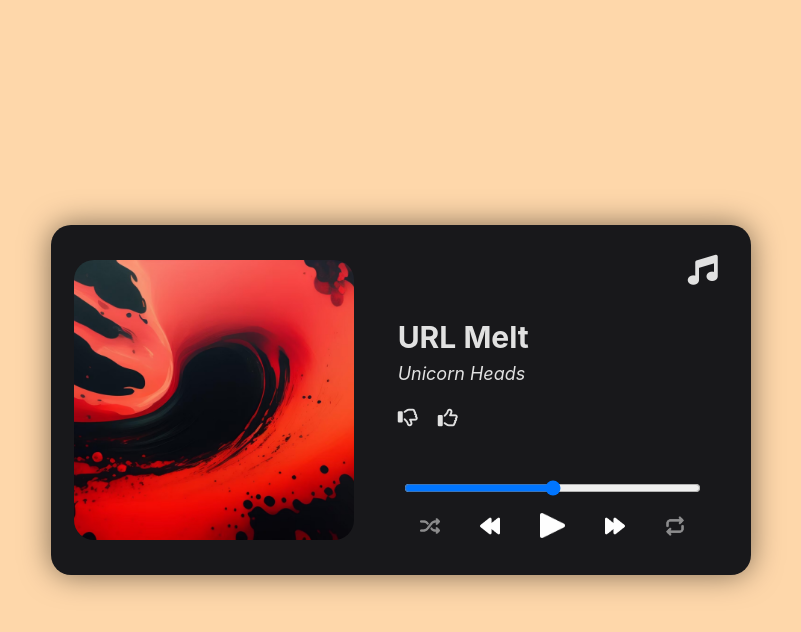
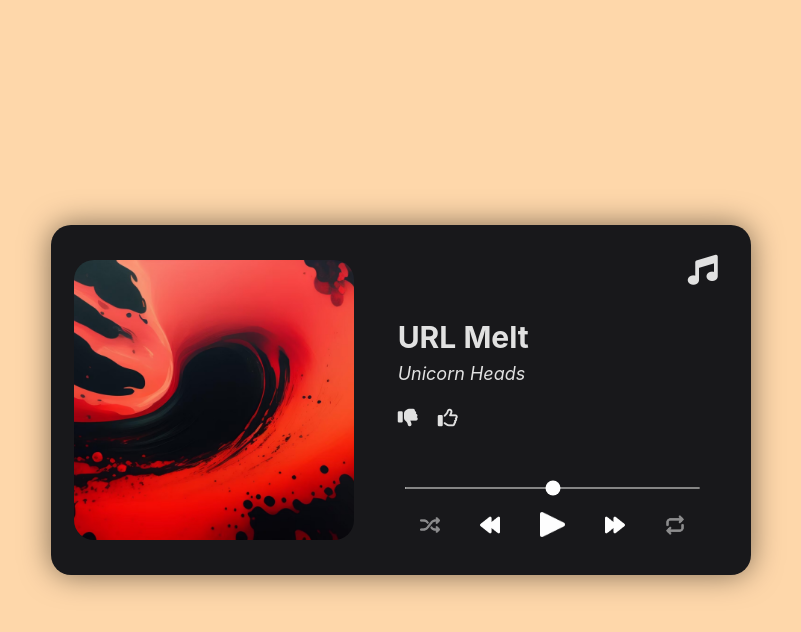
Before and after one commit to kinxori/Music-Media-Player-PRACTICE, a React (Vite) app: page / in a window 1280 px wide. Both pictures are taken after a click on the button 646 px from the left and 419 px from the top of the page. Shown: the top 632 px of the page, without its empty margins (239-1040 px from the left). Built offline with nearby package versions, Linux system fonts and the light colour scheme.

Commit message:
input range styles updated

```diff
--- a/src/App.tsx
+++ b/src/App.tsx
@@ -61,6 +61,9 @@ function App() {
   const [isRepeat, setRepeat] = useState("1");
   const [isTotalTime, setTotalTime] = useState("");
   const [isRestTime, setRestTime] = useState("");
+  const [isLiked, setLiked] = useState(false);
+  const [isDisliked, setDisliked] = useState(false);
+
   const [isSong, setSong] = useState({
     id: "",
     song: "",
@@ -113,6 +116,12 @@ function App() {
   const handleRepeat = () => {
     setRepeat(isRepeat === "1" ? "2" : isRepeat === "2" ? "3" : "1");
   };
+  const handleLiked = () => {
+    setLiked(!isLiked);
+  };
+  const handleDisliked = () => {
+    setDisliked(!isDisliked);
+  };
   return (
     <section className="background bg-orange-200 h-screen w-screen flex justify-center items-center relative m-0">
       <div className="media-player h-[350px] w-[700px] bg-zinc-900 flex justify-evenly items-center relative  m-0 py-[20px] px-[0px] rounded-[20px] drop-shadow-[0px_0px_15px_rgba(0,0,0,.5)]">
@@ -129,19 +138,28 @@ function App() {
             </h2>
             <h3 className="text-[18px] italic px-[20px]">{isSong.artist}</h3>
             <div className="like-buttons w-[100%] flex gap-[20px] mt-[20px] px-[20px]">
-              <button className="h-min w-min">
-                <i className="fa-regular fa-thumbs-down text-[20px] hover:scale-105"></i>
-                {/* <i class="fa-solid fa-thumbs-down"></i> */}
+              <button className="h-min w-min" onClick={handleDisliked}>
+                {isDisliked === false ? (
+                  <i className="fa-regular fa-thumbs-down text-[20px] hover:scale-105"></i>
+                ) : (
+                  <i className="fa-solid fa-thumbs-down text-[20px] hover:scale-105"></i>
+                )}
               </button>
-              <button className="h-min w-min ">
-                <i className="fa-regular fa-thumbs-up  text-[20px] hover:scale-105"></i>
-                {/* <i class="fa-solid fa-thumbs-up"></i> */}
+              <button className="h-min w-min " onClick={handleLiked}>
+                {isLiked === false ? (
+                  <i className="fa-regular fa-thumbs-up  text-[20px] hover:scale-105"></i>
+                ) : (
+                  <i className="fa-solid fa-thumbs-up text-[20px] hover:scale-105"></i>
+                )}
               </button>
             </div>
           </div>
           <div className="song-range w-[85%]  h-[auto] flex flex-col justify-center items-center ">
-            <input type="range" className="w-[100%] "></input>
-            <div className="w-[100%] flex ">
+            <input
+              type="range"
+              className=" w-full h-0.5 bg-grey rounded outline-none accent-white"
+            ></input>
+            <div className="w-[100%] flex mt-[6px]">
               <span className=" text-[10px] w-[min] flex  mr-[auto] ">
                 {isRestTime}
               </span>
```
